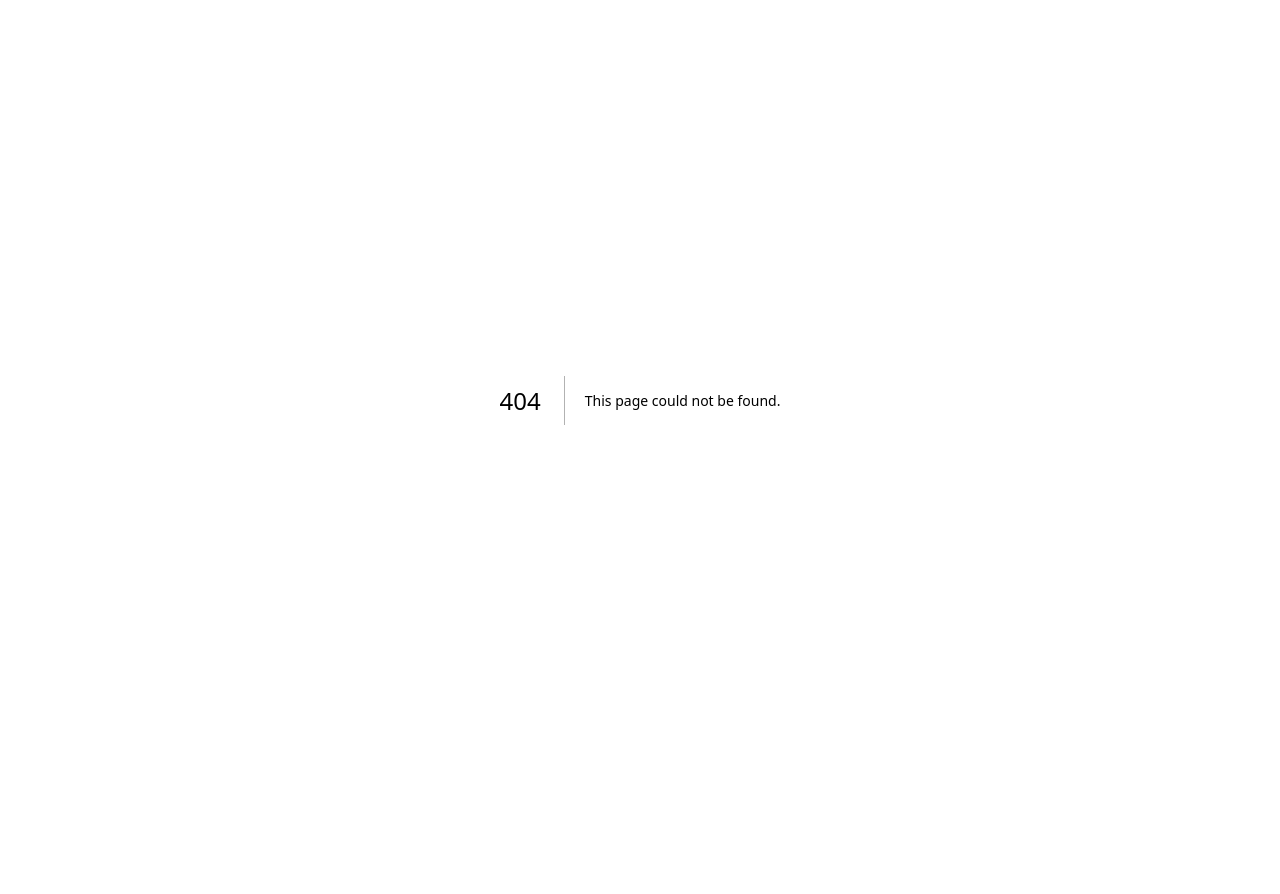
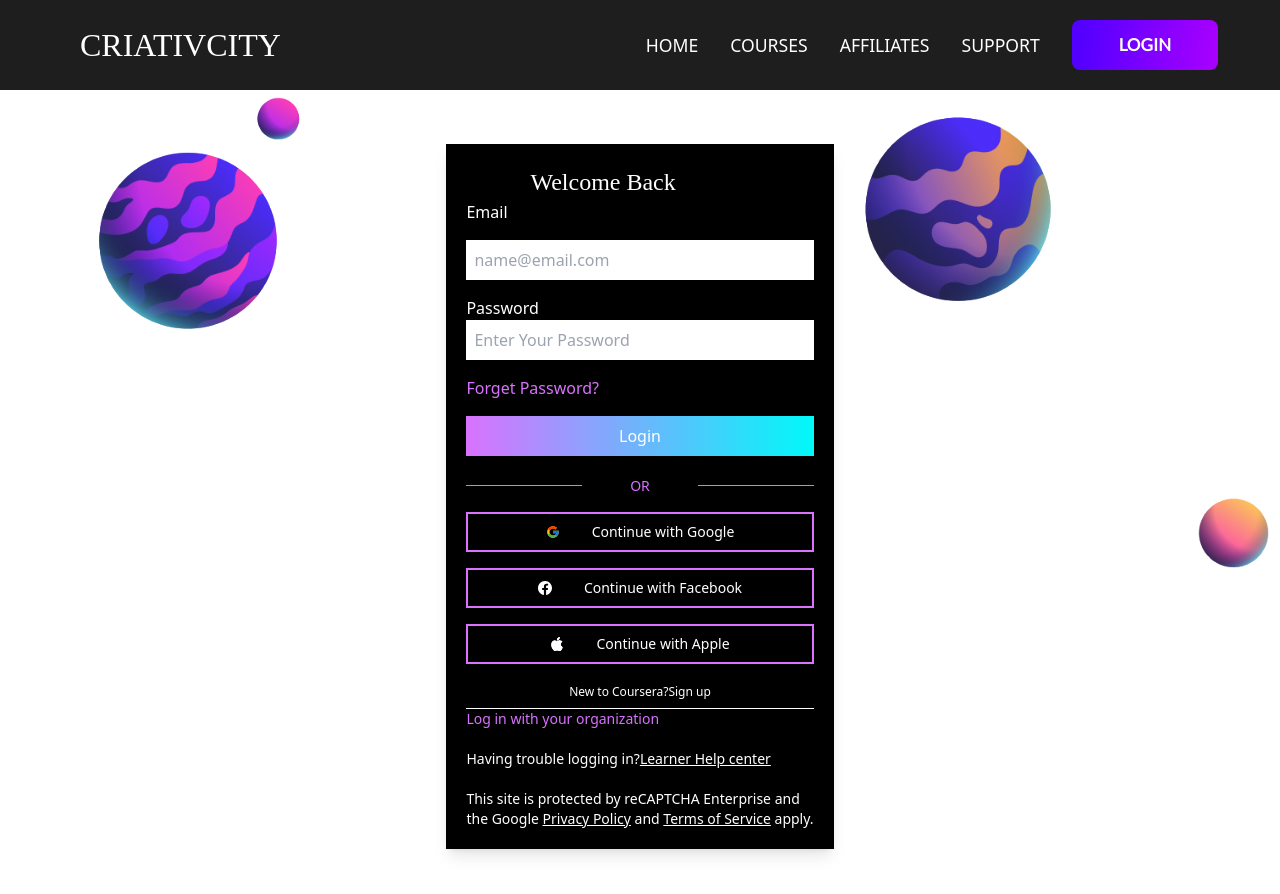
Before and after one commit to raj-bhai/criativicity, a Next.js app in the folder criativcity/: page /login in a window 1280 px wide. Before the commit this address had no page. Before the commit the page ends 800 px from the top, so only its background shows below. Built offline with nearby package versions, Linux system fonts and the light colour scheme; a web font is replaced by a local one.

Commit message:
login signuppage

```diff
--- a/criativcity/components/Navbar.jsx
+++ b/criativcity/components/Navbar.jsx
@@ -17,11 +17,11 @@
             {/* <Image src={Logo} alt="" className="h-[1.6rem] object-contain aspect-4/4 w-[11.2rem]" /> */}
             <h1 className="font-pressfont text-[1.3rem] lg:text-[2rem] uppercase">Criativcity</h1>
          </Link>
-         <motion.nav animate={{ x:50 }} transition={{ type: "spring", stiffness: 100, damping:45 }}>
+         <motion.nav animate={{ x: 50 }} transition={{ type: "spring", stiffness: 100, damping: 45 }}>
             <ul className="list-none sm:flex hidden text-white justify-end items-center flex-1">
                {navlinks.map((nav, index) => (
                   <li className={`text-white text-[1.1rem] mr-8`} key={index}>
-                     <a href={`#${nav.id}`}>{nav.text}</a>
+                     <a href={`${nav.path}`}>{nav.text}</a>
                   </li>
                ))}
                <style jsx>{`
@@ -52,12 +52,11 @@
                {navlinks.map((nav, index) => (
                   <li
                      key={nav.id}
-                     className={`font-pressfont font-medium cursor-pointer text-[16px]  ${active === nav.text ? "text-white" : "text-dimWhite"} ${
-                        index === navlinks.length - 1 ? "mb-0" : "mb-4"
-                     }`}
+                     className={`font-pressfont font-medium cursor-pointer text-[16px]  ${active === nav.text ? "text-white" : "text-dimWhite"} ${index === navlinks.length - 1 ? "mb-0" : "mb-4"
+                        }`}
                      onClick={() => setActive(nav.text)}
                   >
-                     <a href={`#${nav.id}`}>{nav.text}</a>
+                     <a href={`${nav.path}`}>{nav.text}</a>
                   </li>
                ))}
             </ul>
--- a/criativcity/constants/navlinks.jsx
+++ b/criativcity/constants/navlinks.jsx
@@ -1,4 +1,4 @@
-export const  navlinks = [
+export const navlinks = [
    {
       id: 1,
       text: "HOME",
@@ -18,5 +18,6 @@
    {
       id: 5,
       text: "LOGIN",
+      path: "login"
    },
 ];
--- /dev/null
+++ b/criativcity/pages/login/index.jsx
@@ -0,0 +1,61 @@
+import Navbar from '@/components/Navbar';
+import React from 'react';
+import { BsEye, BsFacebook, BsApple } from 'react-icons/bs';
+import { FcGoogle } from 'react-icons/fc';
+
+
+const LoginScreen = () => {
+
+    return (
+        <>
+            <Navbar />
+            <div className='w-full h-full bg-planets bg-contain bg-no-repeat rounded-top-[120px] z-[0]'>
+                <section className='bg-planets min-h-screen flex items-center justify-center mt-24 bg-contain bg-no-repeat rounded-top-[120px]'>
+                    <div className='bg-black text-white  shadow-lg max-w-3xl p-5'>
+                        <div className='justify-center items-center px-16'>
+                            <h2 className='font-pressfont text-[1rem] lg:text-[1.5rem]  pressFont text-transparent text-white'>
+                                {" "}
+                                Welcome Back</h2>
+                        </div>
+
+                        <form action='' className='flex flex-col gap-4'>
+                            <span>Email</span>
+                            <input className='p-2' type="text" name="email" placeholder='name@email.com' autoComplete='off' />
+                            <div className='relative'>
+                                <span>Password</span>
+                                <input className='p-2 w-full' type="password" name="password" placeholder='Enter Your Password' autoComplete='off'
+                                />
+                                <BsEye className='absolute top-1/2 right-3' width="16" height="16" />
+                            </div>
+                            <span className='text-dimPink'>Forget Password?</span>
+                            <button className='bg-gradient-to-r from-dimPink to-dimPurple text-white py-2 px-3'>Login</button>
+                        </form>
+                        <div className='mt-5 grid grid-cols-3 items-center text-dimPink'>
+                            <hr className='border-gray-400' />
+                            <p className='text-center text-sm' >OR</p>
+                            <hr className='border-gray-400' />
+                        </div>
+                        <button className=' border-dimPink border-2 py-2 px-3 items-center w-full mt-4 flex justify-center text-sm'><FcGoogle width="25px" height="25px" className='mr-8' />Continue with Google</button>
+                        <button className='border-dimPink border-2 py-2 px-3 items-center w-full mt-4 flex justify-center text-sm'><BsFacebook width="25px" height="25px" className='mr-8' />Continue with Facebook</button>
+                        <button className='border-dimPink border-2 py-2 px-3 items-center w-full mt-4 flex justify-center text-sm'><BsApple width="25px" height="25px" className='mr-8' />Continue with Apple</button>
+                        <div className='mt-3 text-xs flex justify-center items-center'>
+                            <p>New to Coursera?</p>
+                            <button className='py-2 hover:scale-110 duration-300'><a href='signup'>Sign up</a></button>
+                        </div>
+                        <hr className='border-white' />
+                        <div className='justify-center items-center text-sm'>
+                            <p className='text-dimPink'>Log in with your organization</p>
+                            <br></br>
+                            <p className='text-white'>Having trouble logging in?<u>Learner Help center</u></p>
+                            <br />
+                            <p className='text-white'>This site is protected by reCAPTCHA Enterprise and <br />the Google <u>Privacy Policy</u> and <u>Terms of Service</u> apply.</p>
+                        </div>
+                    </div>
+                </section>
+
+            </div>
+        </>
+    )
+}
+
+export default LoginScreen;
--- /dev/null
+++ b/criativcity/pages/signup/index.jsx
@@ -0,0 +1,58 @@
+import Navbar from '@/components/Navbar';
+import React from 'react';
+import { BsEye, BsFacebook, BsApple } from 'react-icons/bs';
+import { FcGoogle } from 'react-icons/fc';
+
+
+const SignupScreen = () => {
+    return (
+        <>
+            <Navbar />
+            <div className='w-full h-full bg-planets bg-contain bg-no-repeat rounded-top-[120px] z-[0]'>
+                <section className='bg-planets min-h-screen flex items-center justify-center mt-24 bg-contain bg-no-repeat rounded-top-[120px]'>
+                    <div className='bg-black text-white  shadow-lg max-w-3xl p-5'>
+                        <div className='justify-center items-center px-16'>
+                            <h2 className='font-pressfont text-[1rem] lg:text-[1.5rem]  pressFont text-transparent text-white'>Create Account</h2>
+                        </div>
+                        <form action='' className='flex flex-col gap-4'>
+                            <span>FULL NAME</span>
+                            <input className='p-2' type="text" name="name" placeholder='Enter Your FullName' autoComplete='off' />
+                            <span>EMAIL</span>
+                            <input className='p-2' type="text" name="email" placeholder='name@email.com' autoComplete='off' />
+                            <div className='relative'>
+                                <span>PASSWORD</span>
+                                <input className='p-2 w-full' type="text" name="password" placeholder='Enter Your Password' autoComplete='off'
+                                />
+                                <BsEye className='absolute top-1/2 right-3 -translate-y-1/2' width="16" height="16" />
+                            </div>
+                            <span className='text-dimPink'>Forget Password?</span>
+                            <button className='bg-gradient-to-r from-dimPink to-dimPurple text-white py-2 px-3'>Login</button>
+                        </form>
+                        <div className='mt-5 grid grid-cols-3 items-center text-dimPink'>
+                            <hr className='border-gray-400' />
+                            <p className='text-center text-sm' >OR</p>
+                            <hr className='border-gray-400' />
+                        </div>
+                        <button className=' border-dimPink border-2 py-2 px-3 items-center w-full mt-4 flex justify-center text-sm'><FcGoogle width="25px" height="25px" className='mr-8' />Continue with Google</button>
+                        <button className=' border-dimPink border-2 py-2 px-3 items-center w-full mt-4 flex justify-center text-sm'><BsFacebook width="25px" height="25px" className='mr-8' />Continue with Facebook</button>
+                        <button className=' border-dimPink border-2 py-2 px-3 items-center w-full mt-4 flex justify-center text-sm'><BsApple width="25px" height="25px" className='mr-8' />Continue with Apple</button>
+                        <div className='mt-3 text-xs flex justify-center items-center'>
+                            <p>New to Coursera?</p>
+                            <button className='py-2 hover:scale-110 duration-300'><a href='signup'>Sign up</a></button>
+                        </div>
+                        <hr className='border-white' />
+                        <div className='justify-center items-center text-sm'>
+                            <p className='text-dimPink'>Log in with your organization</p>
+                            <br></br>
+                            <p className='text-white'>Having trouble logging in?<u>Learner Help center</u></p>
+                            <br />
+                            <p className='text-white'>This site is protected by reCAPTCHA Enterprise and <br />the Google <u>Privacy Policy</u> and <u>Terms of Service</u> apply.</p>
+                        </div>
+                    </div>
+                </section>
+            </div>
+        </>
+    )
+}
+
+export default SignupScreen;
```
Lines whose indentation alone changed are shown as unchanged.
